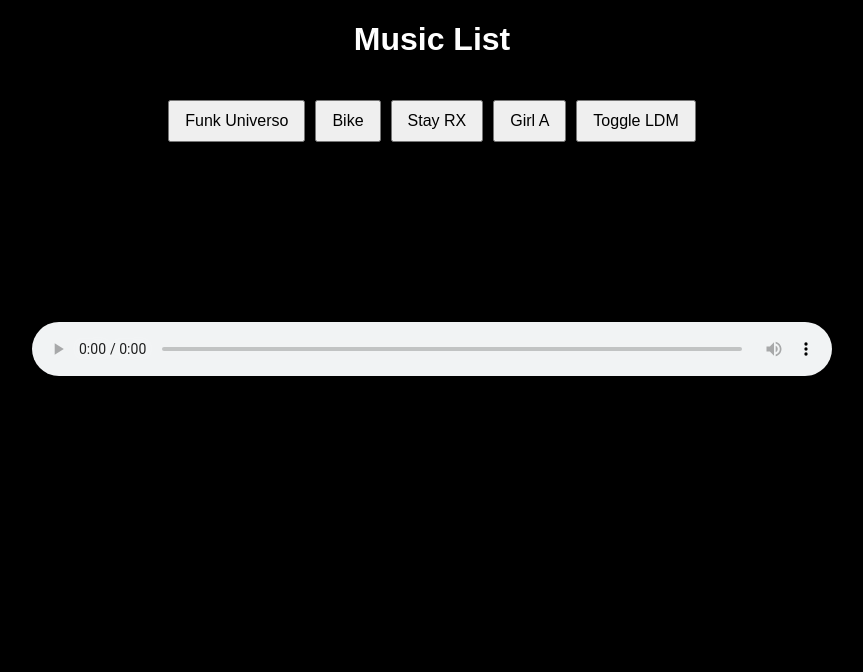
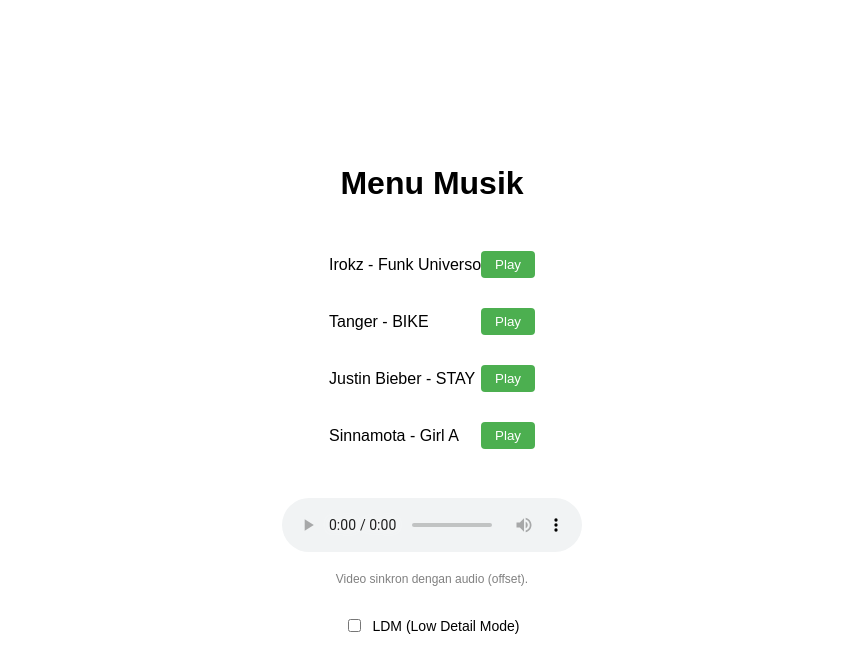
Before and after one commit to HazyFireAja/listenTogether, a plain HTML site: page index.html in a window 1280 px wide. Shown: the whole page, without its empty margins (208-1071 px from the left). Drawn offline with Linux system fonts and the light colour scheme.

Commit message:
Add files via upload

```diff
--- a/index.html
+++ b/index.html
@@ -1,125 +1,204 @@
 <!DOCTYPE html>
-<html lang="en">
+<html lang="id">
 <head>
-  <meta charset="UTF-8">
-  <title>Music List</title>
+  <meta charset="UTF-8" />
+  <meta name="viewport" content="width=device-width, initial-scale=1.0"/>
+  <title>Menu Musik</title>
   <style>
     body {
+      font-family: sans-serif;
       margin: 0;
-      font-family: sans-serif;
-      background-color: #000;
-      color: white;
+      background: white;
+      color: black;
+      overflow: hidden;
+    }
+
+    .video-container {
+      position: fixed;
+      top: 0; left: 0;
+      width: 100vw;
+      height: 100vh;
+      z-index: -1;
+      background: white;
+    }
+
+    .bgVideo {
+      width: 100%;
+      height: 100%;
+      object-fit: cover;
+      display: none;
+    }
+
+    .content {
+      position: relative;
+      z-index: 1;
       display: flex;
       flex-direction: column;
       align-items: center;
+      justify-content: center;
+      min-height: 100vh;
+      gap: 20px;
     }
-    .controls {
+
+    h1 {
+      margin: 0;
+    }
+
+    .menu {
       display: flex;
-      flex-wrap: wrap;
-      gap: 10px;
-      margin: 20px;
-      justify-content: center;
+      flex-direction: column;
+      gap: 12px;
+      background: rgba(255, 255, 255, 0.3);
+      backdrop-filter: blur(10px);
+      border-radius: 10px;
+      padding: 20px;
     }
-    button {
-      padding: 10px 15px;
-      font-size: 16px;
+
+    .menu-row {
+      display: flex;
+      justify-content: space-between;
+      align-items: center;
+      background: rgba(255, 255, 255, 0.4);
+      border: 1px solid rgba(255, 255, 255, 0.3);
+      border-radius: 6px;
+      padding: 8px 12px;
+    }
+
+    .menu-row button {
+      padding: 6px 14px;
+      background-color: #4CAF50;
+      color: white;
+      border: none;
+      border-radius: 4px;
       cursor: pointer;
     }
-    video {
-      max-width: 100%;
-      height: auto;
-      display: block;
+
+    audio {
+      width: 300px;
     }
-    #video-container {
-      position: relative;
-      width: 100%;
-      max-width: 800px;
+
+    .clarification {
+      font-size: 12px;
+      color: gray;
+    }
+
+    .ldm-toggle {
+      margin-top: 10px;
+      display: flex;
+      align-items: center;
+      gap: 8px;
+      font-size: 14px;
     }
   </style>
 </head>
 <body>
-
-  <h1>Music List</h1>
-
-  <div class="controls">
-    <button onclick="playSong('funk_universo.mp3', 'fu.mp4', 2)">Funk Universo</button>
-    <button onclick="playSong('bike.mp3', 'bike.mp4', 1.5)">Bike</button>
-    <button onclick="playSong('stay_rx.mp3', 'stay.mp4', 3)">Stay RX</button>
-    <button onclick="playSong('girla.mp3', 'girla.mp4', 2.5)">Girl A</button>
-    <button onclick="toggleLDM()">Toggle LDM</button>
+  <div class="video-container">
+    <video id="video" class="bgVideo" muted playsinline preload="auto"></video>
   </div>
 
-  <div id="video-container">
-    <video id="bgVideo" muted></video>
+  <div class="content">
+    <h1>Menu Musik</h1>
+
+    <div class="menu" id="menu">
+      <div class="menu-row">
+        Irokz - Funk Universo
+        <button onclick="playMusic('music/funk_universo.mp3')">Play</button>
+      </div>
+      <div class="menu-row">
+        Tanger - BIKE
+        <button onclick="playMusic('music/bike.mp3')">Play</button>
+      </div>
+      <div class="menu-row">
+        Justin Bieber - STAY
+        <button onclick="playMusic('music/stay_rx.mp3')">Play</button>
+      </div>
+      <div class="menu-row">
+        Sinnamota - Girl A
+        <button onclick="playMusic('music/girla.mp3')">Play</button>
+      </div>
+    </div>
+
+    <audio id="player" controls></audio>
+    <div class="clarification" id="clarification">Video sinkron dengan audio (offset).</div>
+
+    <div class="ldm-toggle">
+      <input type="checkbox" id="ldmToggle" />
+      <label for="ldmToggle">LDM (Low Detail Mode)</label>
+    </div>
   </div>
 
-  <audio id="audio" controls style="width: 90%; max-width: 800px; margin-top: 10px;"></audio>
+  <script>
+    const player = document.getElementById('player');
+    const video = document.getElementById('video');
+    const clarification = document.getElementById('clarification');
+    const ldmToggle = document.getElementById('ldmToggle');
 
-  <script>
-    const audio = document.getElementById("audio");
-    const video = document.getElementById("bgVideo");
+    const videoSettings = {
+      'music/funk_universo.mp3': { trigger: 72.5, base: 'fu.mp4', folder: 'background/' },
+      'music/bike.mp3': { trigger: 0, base: 'bike.mp4', folder: 'background/' },
+      'music/stay_rx.mp3': { trigger: 25.4, base: 'stay.mp4', folder: 'background/' },
+      'music/girla.mp3': { trigger: 0, base: 'girla.mp4', folder: 'background2/' }
+    };
 
-    let currentVideo = "";
-    let currentOffset = 0;
-    let isLDM = false;
+    let currentTrack = null;
+    let videoShown = false;
 
-    const baseCDN = "https://cdn.jsdelivr.net/gh/HazyFireAja/background/";
-    const baseLDM = "https://cdn.jsdelivr.net/gh/HazyFireAja/background2/";
-
-    function playSong(audioFile, videoFile, offset) {
-      currentOffset = offset;
-      const videoPath = isLDM ? baseLDM + videoFile : baseCDN + videoFile;
-      video.src = videoPath;
-      video.currentTime = 0;
+    function playMusic(file) {
+      currentTrack = file;
+      player.src = file;
+      player.play();
       video.pause();
-      currentVideo = videoFile;
-
-      audio.src = `music/${audioFile}`;
-      audio.play();
+      video.style.display = 'none';
+      videoShown = false;
+      clarification.style.display = 'none';
     }
 
-    function toggleLDM() {
-      isLDM = !isLDM;
-      if (currentVideo) {
-        const videoPath = isLDM ? baseLDM + currentVideo : baseCDN + currentVideo;
-        video.src = videoPath;
-        video.currentTime = audio.currentTime - currentOffset;
+    player.addEventListener('timeupdate', () => {
+      const settings = videoSettings[currentTrack];
+      if (!settings) return;
+
+      const currentTime = player.currentTime;
+      if (!videoShown && currentTime >= settings.trigger) {
+        const folder = ldmToggle.checked ? 'background/' : settings.folder;
+        const src = `${folder}${settings.base}`;
+
+        if (video.src !== src) {
+          video.src = src;
+        }
+
+        video.currentTime = currentTime - settings.trigger;
+        video.style.display = 'block';
         video.play();
+        videoShown = true;
+        clarification.style.display = 'block';
       }
-    }
 
-    audio.addEventListener("play", () => {
-      sync();
-      video.play();
+      if (videoShown) {
+        video.currentTime = currentTime - settings.trigger;
+      }
     });
 
-    audio.addEventListener("pause", () => {
-      video.pause();
+    player.addEventListener('pause', () => {
+      if (videoShown) video.pause();
     });
 
-    audio.addEventListener("seeking", () => {
-      video.currentTime = Math.max(0, audio.currentTime - currentOffset);
+    player.addEventListener('play', () => {
+      if (videoShown) video.play();
     });
 
-    function sync() {
-      function step() {
-        if (!audio.paused) {
-          const target = audio.currentTime - currentOffset;
-          const diff = target - video.currentTime;
-          if (Math.abs(diff) > 0.3) {
-            video.currentTime = Math.max(0, target);
-          }
-          requestAnimationFrame(step);
-        }
-      }
-      requestAnimationFrame(step);
-    }
+    player.addEventListener('seeked', () => {
+      const settings = videoSettings[currentTrack];
+      if (!settings || !videoShown) return;
+      const offset = player.currentTime - settings.trigger;
+      video.currentTime = offset >= 0 ? offset : 0;
+    });
 
-    audio.addEventListener("ended", () => {
+    player.addEventListener('ended', () => {
       video.pause();
-      document.body.style.backgroundColor = "white";
+      video.style.display = 'none';
+      videoShown = false;
+      clarification.style.display = 'none';
     });
   </script>
-
 </body>
 </html>
```
